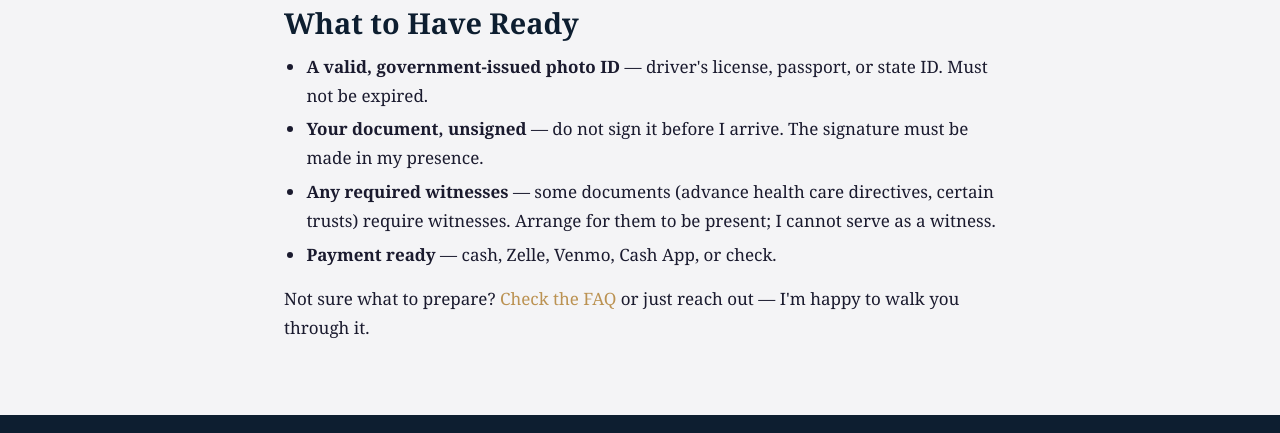
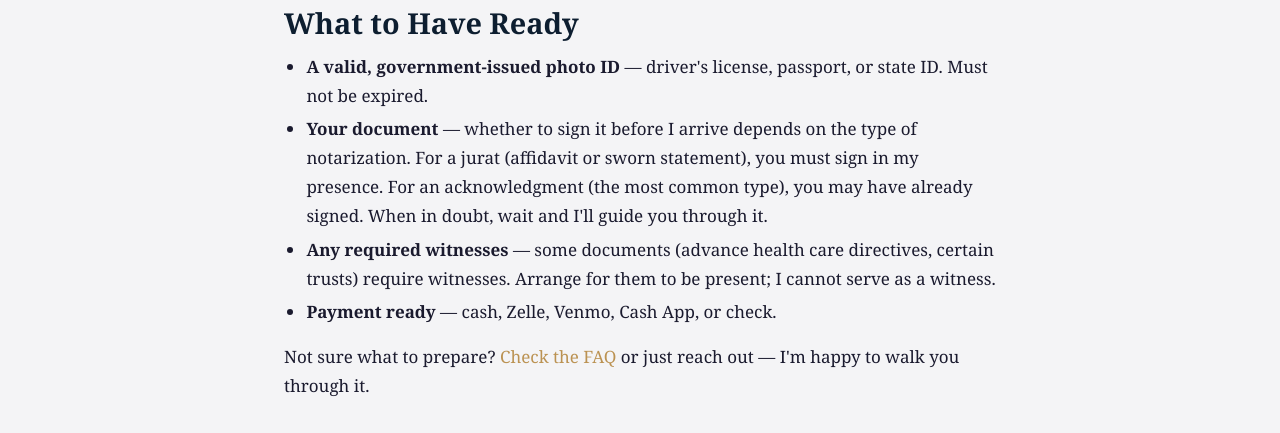
Before and after one commit to mdrsteve/signontheline.net, a plain HTML site: page contact.html in a window 1280 px wide. Shown: the part 1334-1767 px from the top of the page. Drawn offline with Linux system fonts and the light colour scheme.

Commit message:
Add files via upload
Updated "What to Have Ready" to:

Your document — whether to sign it before I arrive depends on the type of notarization. For a jurat (affidavit or sworn statement), you must sign in my presence. For an acknowledgment (the most common type), you may have already signed. When in doubt, wait and I'll guide you through it.

```diff
--- a/contact.html
+++ b/contact.html
@@ -178,7 +178,7 @@
       <h2>What to Have Ready</h2>
       <ul>
         <li><strong>A valid, government-issued photo ID</strong> — driver's license, passport, or state ID. Must not be expired.</li>
-        <li><strong>Your document, unsigned</strong> — do not sign it before I arrive. The signature must be made in my presence.</li>
+        <li><strong>Your document</strong> — whether to sign it before I arrive depends on the type of notarization. For a jurat (affidavit or sworn statement), you must sign in my presence. For an acknowledgment (the most common type), you may have already signed. When in doubt, wait and I'll guide you through it.</li>
         <li><strong>Any required witnesses</strong> — some documents (advance health care directives, certain trusts) require witnesses. Arrange for them to be present; I cannot serve as a witness.</li>
         <li><strong>Payment ready</strong> — cash, Zelle, Venmo, Cash App, or check.</li>
       </ul>
```
